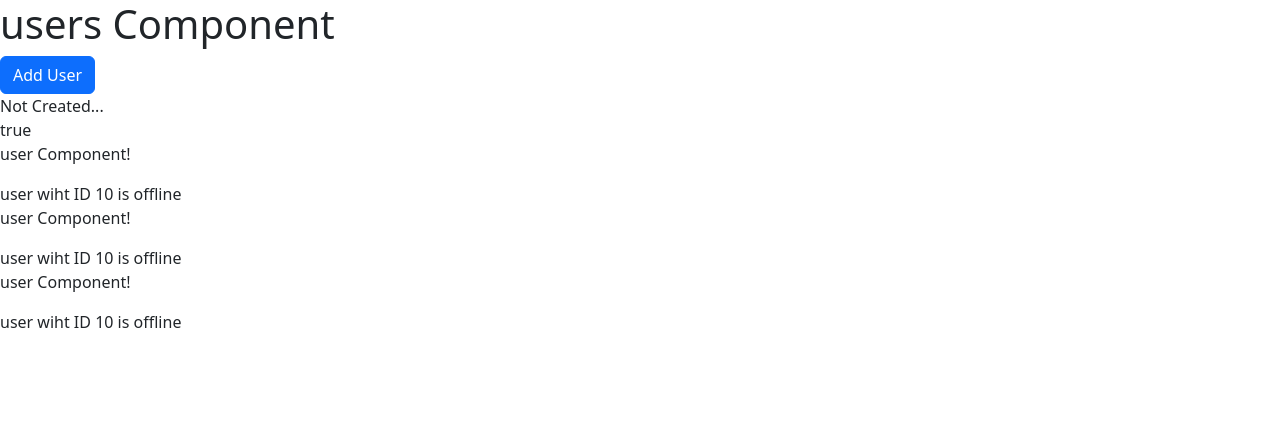
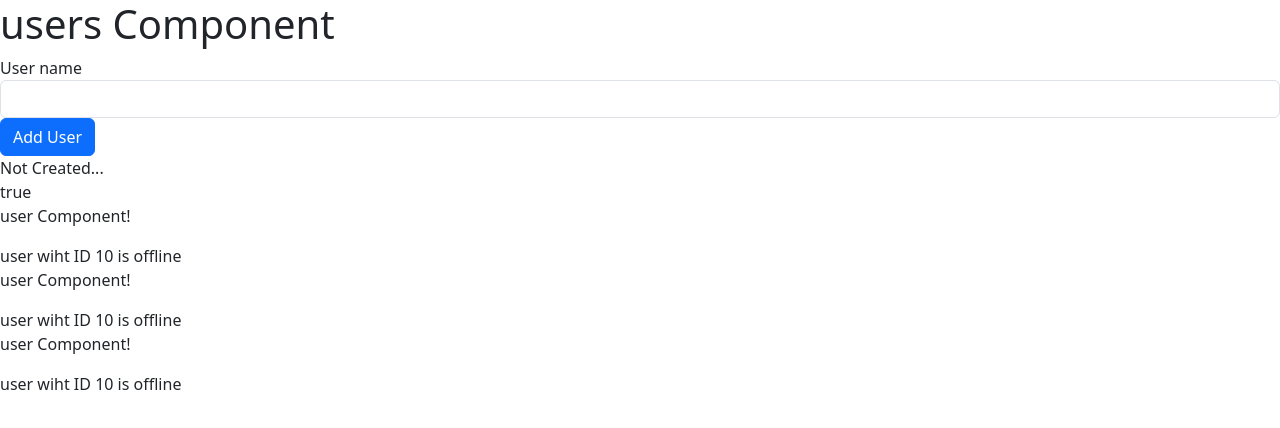
Before and after one commit to gittudemo/Angular-concepts, an Angular app: page / in a window 1280 px wide. Shown: the top 428 px of the page. Built offline with nearby package versions, Linux system fonts and the light colour scheme.

Commit message:
data-passing-by -using=$event

```diff
--- a/src/app/users/users.component.html
+++ b/src/app/users/users.component.html
@@ -1,4 +1,9 @@
 <h1>users Component</h1>
+<div>
+  <label>User name</label>
+  <input type="text" class="form-control" (input)="onUpdateUSer($event)">
+</div>
+<div>{{userName }}</div>
 <button
 class="btn btn-primary"
 [disabled]="!allowNewUser"
--- a/src/app/users/users.component.ts
+++ b/src/app/users/users.component.ts
@@ -7,7 +7,8 @@ import { Component } from '@angular/core';
 })
 export class UsersComponent {
   allowNewUser : boolean = false;
-  changeUserStatus = 'Not Created...'
+  changeUserStatus = 'Not Created...';
+  userName = '';
 
 
   constructor() {
@@ -23,4 +24,10 @@ export class UsersComponent {
     this.changeUserStatus = 'User Created....'
   }
 
+  onUpdateUSer(ev : Event) {
+this.userName = (ev.target as HTMLInputElement).value;
+//console.log(this.userName);
+
+  }
+
 }
```
